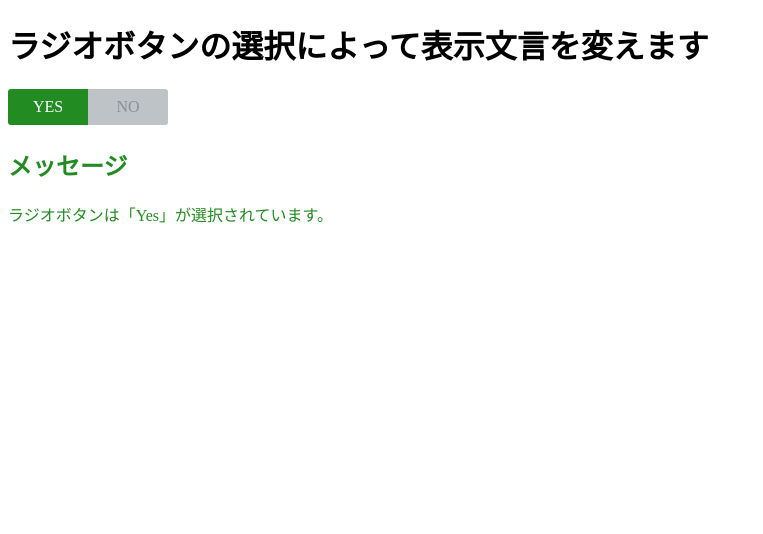
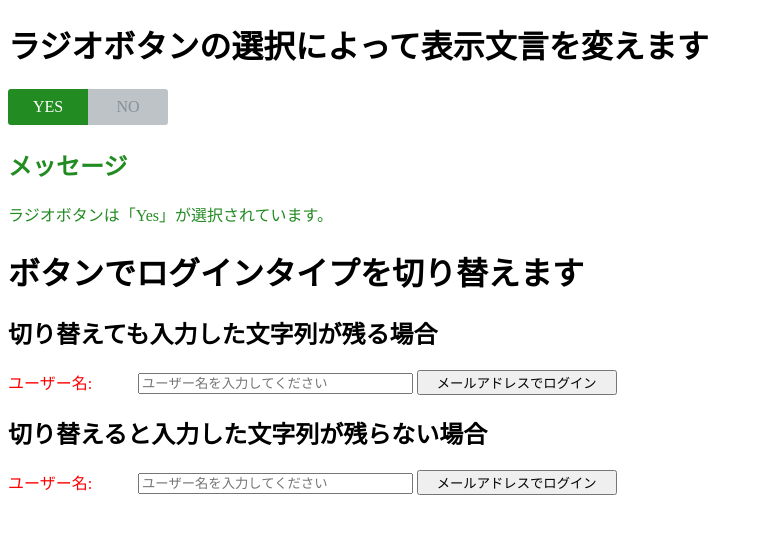
Before and after one commit to kazusato/vuejs-work, a plain HTML site: page 13_conditional/index.html in a window 1280 px wide. Shown: the whole page, without its empty margins (0-763 px from the left). Drawn offline with nearby package versions, Linux system fonts and the light colour scheme.

Commit message:
modified 13_conditional to add a key case and a v-show case

```diff
--- a/13_conditional/index.html
+++ b/13_conditional/index.html
@@ -29,6 +29,41 @@
             </p>
         </div>
     </div>
+    <div class="msg_footer">
+        <span v-show="radioStatus === 'no'">
+            「No」が選択された場合のみ、このフッターメッセージが表示されます。
+        </span>
+    </div>
+
+    <h1>ボタンでログインタイプを切り替えます</h1>
+    <div class="login">
+        <h2>切り替えても入力した文字列が残る場合</h2>
+        <div class="input_login_identity">
+            <template v-if="loginType === 'username'">
+                <label for="login_identity_username" class="login_identity_label">ユーザー名: </label>
+                <input id="login_identity_username" class="login_identity" placeholder="ユーザー名を入力してください">
+            </template>
+            <template v-else>
+                <label for="login_identity_email" class="login_identity_label">メールアドレス: </label>
+                <input id="login_identity_email" class="login_identity" placeholder="メールアドレスを入力してください">
+            </template>
+            <button class="toggle_login_type" @click="toggleLoginType">{{toggleText}}</button>
+        </div>
+        <h2>切り替えると入力した文字列が残らない場合</h2>
+        <div class="input_login_identity">
+            <template v-if="loginType2 === 'username'">
+                <label for="login_identity_username2" class="login_identity_label">ユーザー名: </label>
+                <input id="login_identity_username2" class="login_identity" placeholder="ユーザー名を入力してください"
+                       key="login_type_username">
+            </template>
+            <template v-else>
+                <label for="login_identity_email2" class="login_identity_label">メールアドレス: </label>
+                <input id="login_identity_email2" class="login_identity" placeholder="メールアドレスを入力してください"
+                       key="login_type_email">
+            </template>
+            <button class="toggle_login_type" @click="toggleLoginType2">{{toggleText2}}</button>
+        </div>
+    </div>
 </div>
 <script src="index.js"></script>
 </body>
--- a/13_conditional/index.js
+++ b/13_conditional/index.js
@@ -3,6 +3,30 @@
 const vm = new Vue({
     el: '#app',
     data: {
-        radioStatus: 'yes'
+        radioStatus: 'yes',
+        loginType: 'username',
+        toggleText: 'メールアドレスでログイン',
+        loginType2: 'username',
+        toggleText2: 'メールアドレスでログイン'
+    },
+    methods: {
+        toggleLoginType: function () {
+            if (this.loginType === 'username') {
+                this.loginType = 'email';
+                this.toggleText = 'ユーザー名でログイン';
+            } else {
+                this.loginType = 'username';
+                this.toggleText = 'メールアドレスでログイン'
+            }
+        },
+        toggleLoginType2: function () {
+            if (this.loginType2 === 'username') {
+                this.loginType2 = 'email';
+                this.toggleText2 = 'ユーザー名でログイン';
+            } else {
+                this.loginType2 = 'username';
+                this.toggleText2 = 'メールアドレスでログイン'
+            }
+        }
     }
 });
--- a/13_conditional/main.css
+++ b/13_conditional/main.css
@@ -9,6 +9,10 @@
 
 .msg_no {
     color: darkred;
+}
+
+.msg_footer {
+    font-size: 0.7em;
 }
 
 /* Radio button with CSS: http://weboook.blog22.fc2.com/blog-entry-379.html */
@@ -48,3 +52,19 @@
     background-color: darkred;
     color: #fff;
 }
+
+.login_identity_label {
+    display: block;
+    float: left;
+    width: 130px;
+    color: red;
+}
+
+.login_identity {
+    clear: left;
+    width: 20em;
+}
+
+.toggle_login_type {
+    width: 200px;
+}
```
